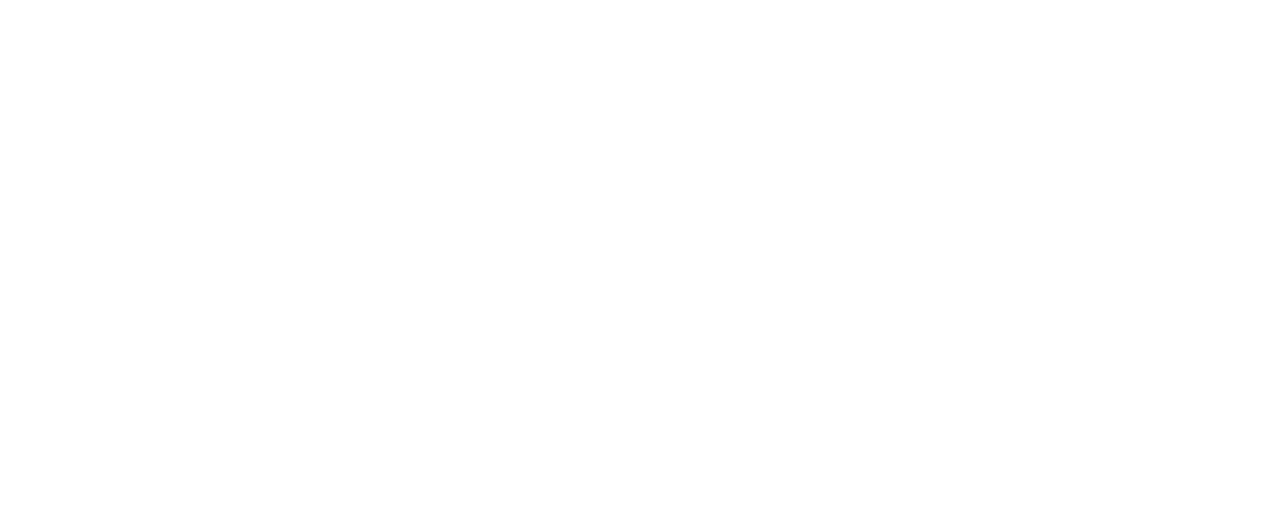
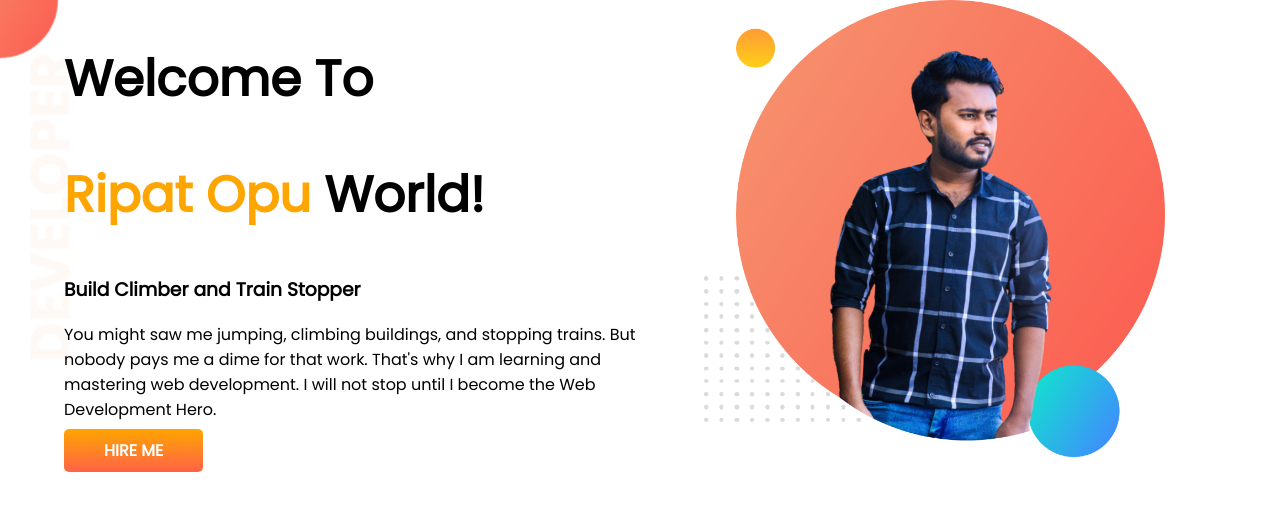
Before and after one commit to AhmedOpu/developer-portfolio, a plain HTML site: page index.html in a window 1280 px wide. Drawn offline with Linux system fonts and the light colour scheme.

Commit message:
top banner added

```diff
--- a/index.html
+++ b/index.html
@@ -1,13 +1,36 @@
 <!DOCTYPE html>
 <html lang="en">
+
 <head>
     <meta charset="UTF-8">
     <meta http-equiv="X-UA-Compatible" content="IE=edge">
     <meta name="viewport" content="width=device-width, initial-scale=1.0">
     <title>Ripat portfolio</title>
+    <link rel="preconnect" href="https://fonts.googleapis.com">
+    <link rel="preconnect" href="https://fonts.gstatic.com" crossorigin>
+    <link href="https://fonts.googleapis.com/css2?family=Poppins&display=swap" rel="stylesheet">
     <link rel="stylesheet" href="style.css">
 </head>
+
 <body>
+    <section class="top-banner">
+        <div class="half-width">
+            <h1>Welcome To</h1>
+            <h1><span class="orange-color"> Ripat Opu </span>World!</h1>
+            <h3>Build Climber and Train Stopper</h3>
+            <p>You might saw me jumping, climbing buildings, and stopping trains. But nobody pays me a dime for that
+                work.
+                That's why I am learning and mastering web development. I will not stop until I become the Web
+                Development
+                Hero.</p>
+            <a class="link-button" target="blank" href="https://www.linkedin.com/in/ripat-ahmed-apu-5bb803198/">HIRE
+                ME</a>
+        </div>
+        <div class="half-width">
+            <img src="images/ripat-with-pic-bg.png" alt="">
+        </div>
+    </section>
 
 </body>
+
 </html>
--- a/style.css
+++ b/style.css
@@ -0,0 +1,34 @@
+body{
+    font-family: 'Poppins', sans-serif;
+    margin: 0;
+}
+h1{
+    font-size: 50px;
+}
+.orange-color{
+    color: orange;
+}
+section{
+    display: flex;
+}
+.half-width{
+    width: 50%;
+    padding-left: 5%;
+}
+.half-width img{
+    width:80%;
+
+}
+.link-button{
+    text-decoration: none;
+    background-image: linear-gradient(orange, tomato);
+    padding: 10px 40px;
+    color: white;
+    font-weight: 700;
+    border-radius: 5px;
+
+}
+.top-banner{
+    background-image: url(images/top-banner.png);
+    background-repeat: no-repeat;
+}
```
Also changed, not shown: images/dream-bg.png (added), images/exp-bg.png (added), images/jhankar.png (added), images/jhankar2.png (added), images/my-bg.png (added), images/my-bg2.png (added), images/opu-bg pic.png (added), images/ripat-with-pic-bg.png (added), images/top-banner.png (added), 7 other files.
